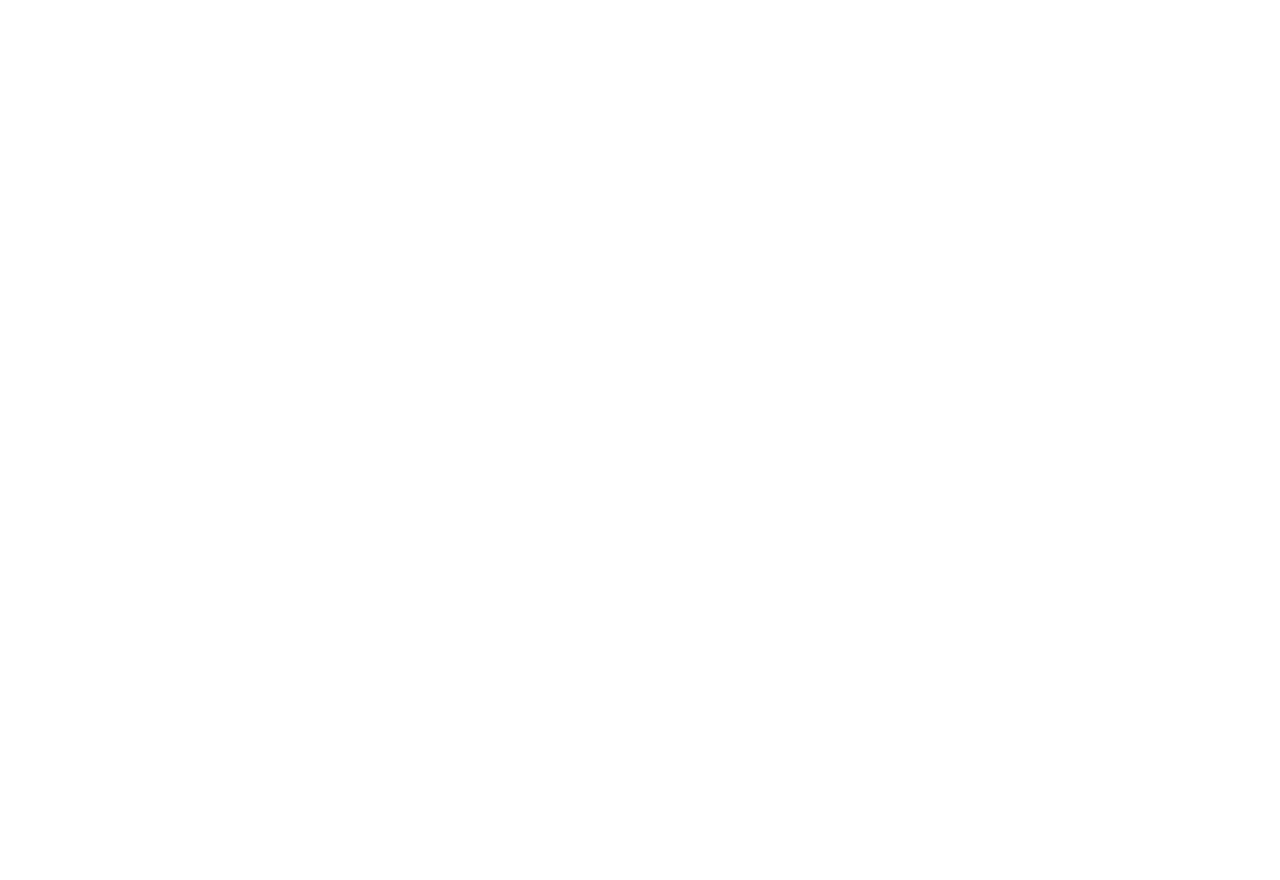
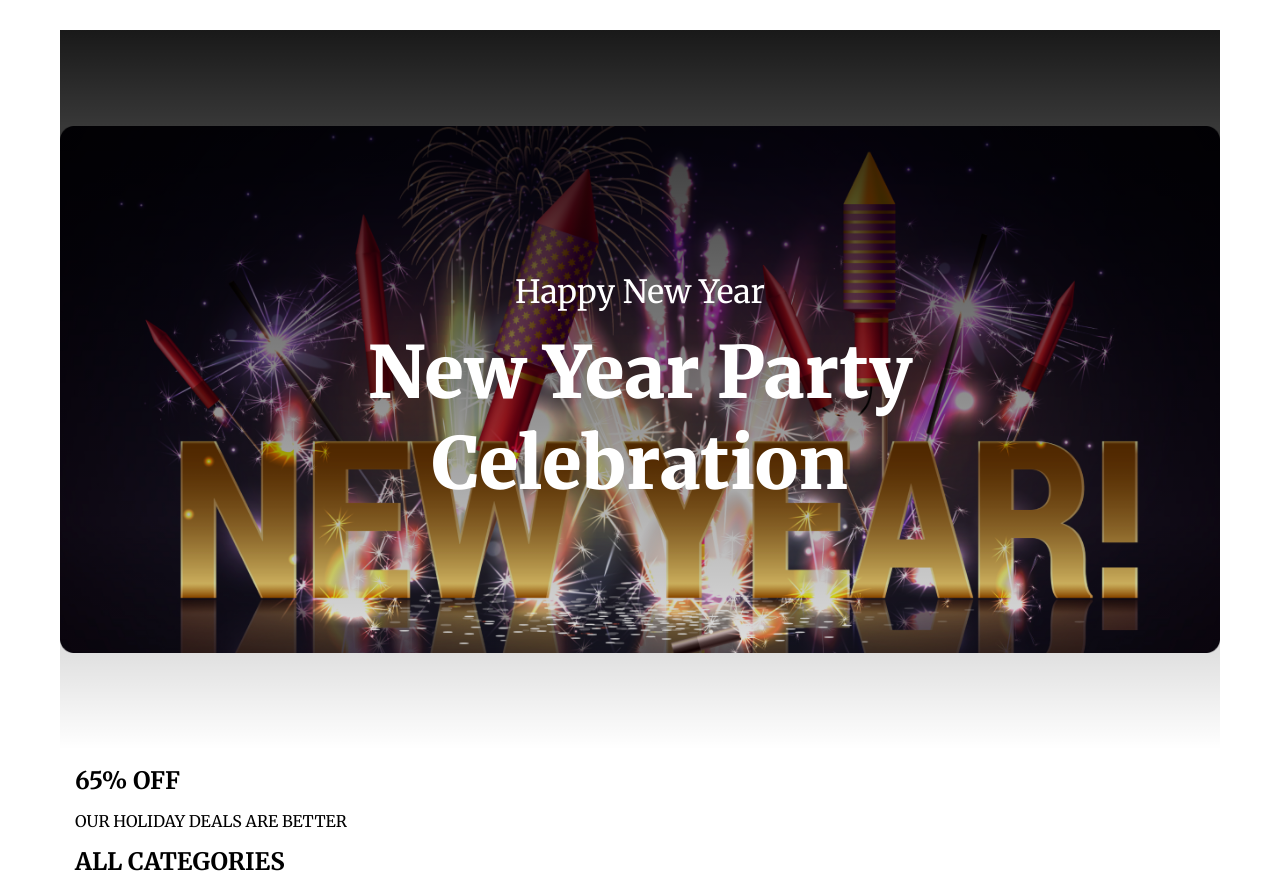
Before and after one commit to Ar1fislam/B9A1-New-Year-New-Misson, a plain HTML site: page index.html in a window 1280 px wide. Shown: the top 880 px of the page. Before the commit the page ends 800 px from the top, so only its background shows below. Drawn offline with Linux system fonts and the light colour scheme.

Commit message:
banner complete

```diff
--- a/index.html
+++ b/index.html
@@ -17,8 +17,53 @@
 
 <body>
     <header>
+        <div class="banner">
+            <div class="banner-text">
+                <h4>Happy New Year</h4>
+                <h1>New Year Party<br> Celebration</h1>
+            </div>
+        </div>
+    </header>
+    <main>
+        <!-- discount section -->
+        <section class="discount">
+            <h1>65% OFF</h1>
+            <p>OUR HOLIDAY DEALS ARE BETTER</p>
+            <h2>ALL CATEGORIES</h2>
+            <div class="discount-img">
+                <img src="./assets/New_Year_Photo.png" alt="">
+            </div>
+        </section>
 
-    </header>
+        <!-- party section -->
+        <section class="party">
+
+        </section>
+
+        <!-- invitation section -->
+        <section class="invitation">
+
+        </section>
+
+        <!-- offer section -->
+        <section class="offer">
+
+        </section>
+
+        <!-- portfolio section -->
+        <section class="portfolio">
+
+        </section>
+
+        <!-- Newsletter section -->
+        <section class="newsletter">
+
+        </section>
+    </main>
+    <!-- footer -->
+    <footer>
+
+    </footer>
 </body>
 
 </html>
--- a/styles/styles.css
+++ b/styles/styles.css
@@ -1,13 +1,38 @@
 /* shared styles */
 
 *{
-    margin:0px;
+    margin:15px;
     padding:0px;
 }
-.font-merri{
- font-family: 'Merriweather', serif;
+
+body{
+    font-family: 'Inter', sans-serif;
+    font-family: 'Merriweather', serif;
 }
 
-.font-inter{
-    font-family: 'Inter', sans-serif;
+
+/* banner styles */
+.banner{
+    height: 90vh;
+    background-image: linear-gradient(to bottom, rgba(0, 0, 0, 0.9), rgba(0, 0, 0, 0)),url('../assets/Banner_Image.png') ;
+    background-repeat: no-repeat;
+    background-position: center;
+    background-size: 100%;
+    text-align: center;
+    font-family: Merriweather;
+    color: white;
+    display: flex;
+    flex-direction: column;
+    justify-content: center;
+    align-items: center;
 }
+
+
+.banner-text h4{
+    font-size:32px ;
+    font-weight: 400;
+}
+.banner-text h1{
+    font-size:72px;
+    font-weight: 900;
+}
```
